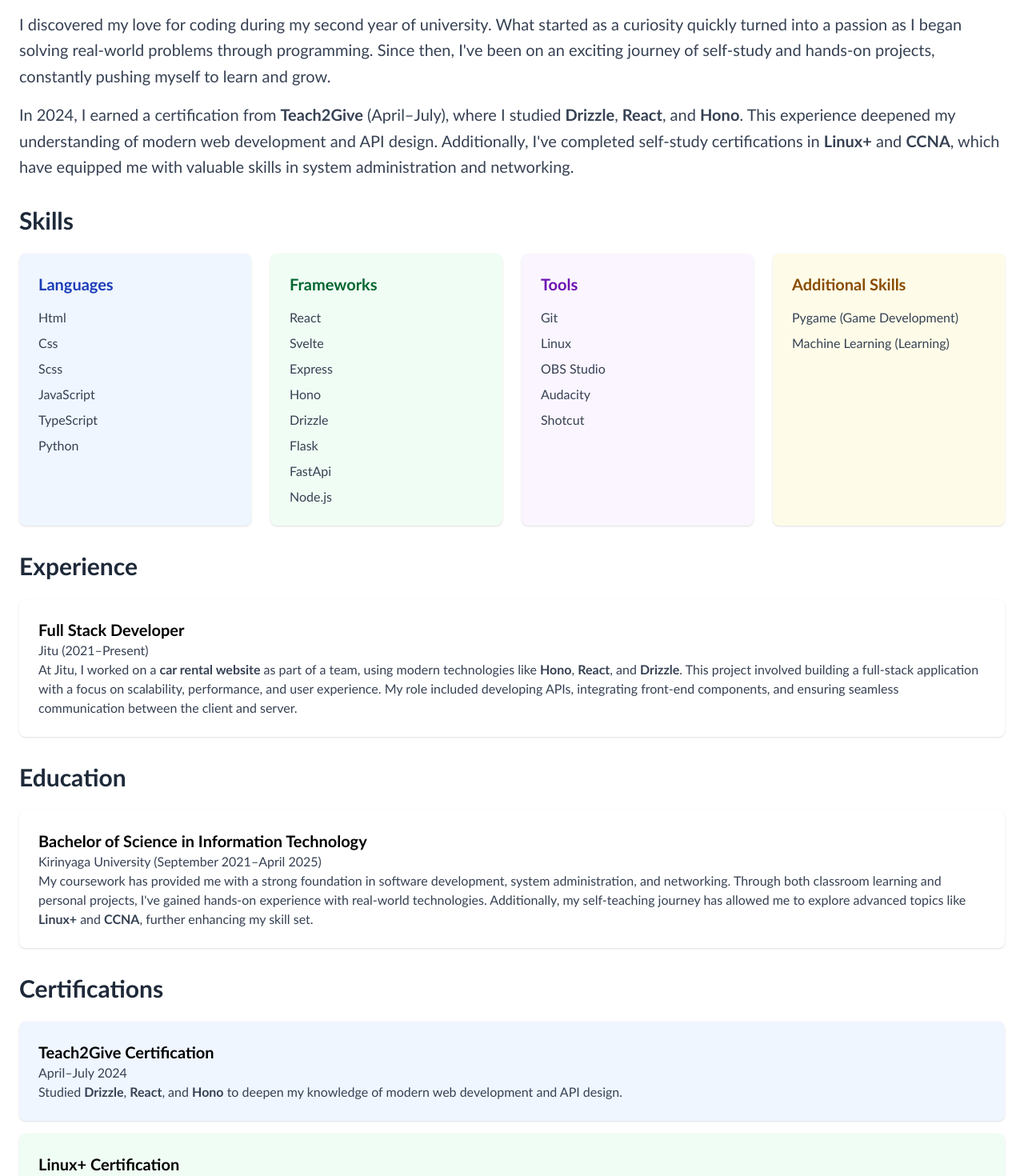
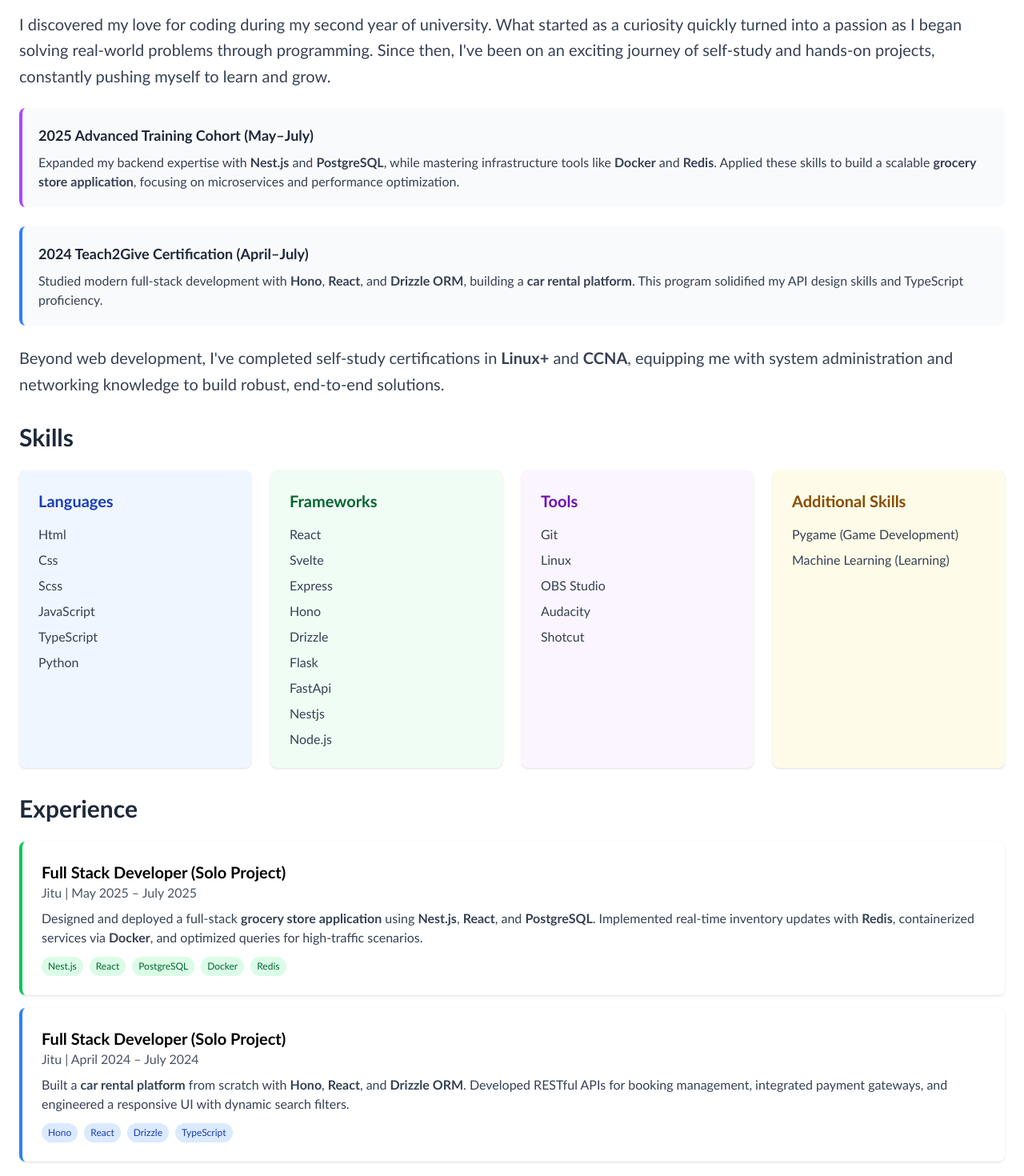
Before and after one commit to Pe-te-r/portfolio, a React (Vite) app: page /about in a window 1280 px wide. Shown: the part 380-1850 px from the top of the page at 80% size. Built offline with nearby package versions, Linux system fonts and the light colour scheme.

Commit message:
better experience

```diff
--- a/src/pages/About.tsx
+++ b/src/pages/About.tsx
@@ -5,7 +5,7 @@
 // Categorized skills
 const skills = {
     languages: ["Html","Css","Scss","JavaScript", "TypeScript", "Python"],
-    frameworks: ["React", "Svelte",  "Express", "Hono", "Drizzle", "Flask","FastApi","Node.js",],
+    frameworks: ["React", "Svelte",  "Express", "Hono", "Drizzle", "Flask","FastApi","Nestjs","Node.js"],
     tools: ["Git", "Linux", "OBS Studio", "Audacity", "Shotcut"],
     additional: ["Pygame (Game Development)","Machine Learning (Learning)"],
   };
@@ -51,7 +51,7 @@
         </p>
       </motion.section>
 
-      {/* My Journey */}
+      {/* My Journey
       <motion.section className="mb-8" variants={itemVariants}>
         <h2 className="text-2xl md:text-3xl font-semibold mb-4 text-gray-800">
           My Journey
@@ -70,7 +70,48 @@
           self-study certifications in <strong>Linux+</strong> and <strong>CCNA</strong>, which have equipped me
           with valuable skills in system administration and networking.
         </p>
-      </motion.section>
+      </motion.section> */}
+
+      <motion.section className="mb-8" variants={itemVariants}>
+  <h2 className="text-2xl md:text-3xl font-semibold mb-4 text-gray-800">
+    My Journey
+  </h2>
+  <p className="text-lg md:text-xl text-gray-700 leading-relaxed">
+    I discovered my love for coding during my second year of university.
+    What started as a curiosity quickly turned into a passion as I began
+    solving real-world problems through programming. Since then, I've been
+    on an exciting journey of self-study and hands-on projects, constantly
+    pushing myself to learn and grow.
+  </p>
+
+  <div className="mt-6 space-y-6">
+    {/* 2025 Training */}
+    <div className="bg-gray-50 p-5 rounded-lg border-l-4 border-purple-500">
+      <h3 className="text-lg font-semibold text-gray-800 mb-2">2025 Advanced Training Cohort (May–July)</h3>
+      <p className="text-gray-700">
+        Expanded my backend expertise with <strong>Nest.js</strong> and <strong>PostgreSQL</strong>, while mastering
+        infrastructure tools like <strong>Docker</strong> and <strong>Redis</strong>. Applied these skills to build
+        a scalable <strong>grocery store application</strong>, focusing on microservices and performance optimization.
+      </p>
+    </div>
+
+    {/* 2024 Certification */}
+    <div className="bg-gray-50 p-5 rounded-lg border-l-4 border-blue-500">
+      <h3 className="text-lg font-semibold text-gray-800 mb-2">2024 Teach2Give Certification (April–July)</h3>
+      <p className="text-gray-700">
+        Studied modern full-stack development with <strong>Hono</strong>, <strong>React</strong>, and <strong>Drizzle ORM</strong>,
+        building a <strong>car rental platform</strong>. This program solidified my API design skills
+        and TypeScript proficiency.
+      </p>
+    </div>
+  </div>
+
+  <p className="text-lg md:text-xl text-gray-700 leading-relaxed mt-6">
+    Beyond web development, I've completed self-study certifications in
+    <strong> Linux+</strong> and <strong>CCNA</strong>, equipping me with system administration
+    and networking knowledge to build robust, end-to-end solutions.
+  </p>
+</motion.section>
 
       {/* Skills */}
       <motion.section className="mb-8" variants={itemVariants}>
@@ -133,14 +174,14 @@
       </motion.section>
 
       {/* Experience */}
-      <motion.section className="mb-8" variants={itemVariants}>
+      {/* <motion.section className="mb-8" variants={itemVariants}>
         <h2 className="text-2xl md:text-3xl font-semibold mb-6 text-gray-800">
           Experience
         </h2>
-        <div className="space-y-4">
+         <div className="space-y-4">
           <div className="bg-white p-6 rounded-lg shadow-sm">
             <h3 className="text-xl font-semibold">Full Stack Developer</h3>
-            <p className="text-gray-700">Jitu (2021–Present)</p>
+            <p className="text-gray-700">Jitu (April 2024–31st July 2024)</p>
             <p className="text-gray-700">
               At Jitu, I worked on a <strong>car rental website</strong> as part of a team, using
               modern technologies like <strong>Hono</strong>, <strong>React</strong>, and <strong>Drizzle</strong>. This project
@@ -151,7 +192,62 @@
             </p>
           </div>
         </div>
-      </motion.section>
+        <div className="space-y-4">
+          <div className="bg-white p-6 rounded-lg shadow-sm">
+            <h3 className="text-xl font-semibold">Full Stack Developer</h3>
+            <p className="text-gray-700">Jitu (April 2024–31st July 2024)</p>
+            <p className="text-gray-700">
+              At Jitu, I worked on a <strong>car rental website</strong> as part of a team, using
+              modern technologies like <strong>Hono</strong>, <strong>React</strong>, and <strong>Drizzle</strong>. This project
+              involved building a full-stack application with a focus on
+              scalability, performance, and user experience. My role included
+              developing APIs, integrating front-end components, and ensuring
+              seamless communication between the client and server.
+            </p>
+          </div>
+        </div>
+      </motion.section> */}
+      <motion.section className="mb-8" variants={itemVariants}>
+  <h2 className="text-2xl md:text-3xl font-semibold mb-6 text-gray-800">
+    Experience
+  </h2>
+  <div className="space-y-4">
+    {/* 2025 - Solo Grocery Store Project */}
+    <div className="bg-white p-6 rounded-lg shadow-sm border-l-4 border-green-500">
+      <h3 className="text-xl font-semibold">Full Stack Developer (Solo Project)</h3>
+      <p className="text-gray-600 mb-2">Jitu | May 2025 – July 2025</p>
+      <p className="text-gray-700">
+        Designed and deployed a full-stack <strong>grocery store application</strong> using <strong>Nest.js</strong>, <strong>React</strong>, and <strong>PostgreSQL</strong>.
+        Implemented real-time inventory updates with <strong>Redis</strong>, containerized services via <strong>Docker</strong>,
+        and optimized queries for high-traffic scenarios.
+      </p>
+      <div className="mt-3 flex flex-wrap gap-2">
+        <span className="px-2 py-1 bg-green-100 text-green-800 text-xs rounded-full">Nest.js</span>
+        <span className="px-2 py-1 bg-green-100 text-green-800 text-xs rounded-full">React</span>
+        <span className="px-2 py-1 bg-green-100 text-green-800 text-xs rounded-full">PostgreSQL</span>
+        <span className="px-2 py-1 bg-green-100 text-green-800 text-xs rounded-full">Docker</span>
+        <span className="px-2 py-1 bg-green-100 text-green-800 text-xs rounded-full">Redis</span>
+      </div>
+    </div>
+
+    {/* 2024 - Solo Car Rental Project */}
+    <div className="bg-white p-6 rounded-lg shadow-sm border-l-4 border-blue-500">
+      <h3 className="text-xl font-semibold">Full Stack Developer (Solo Project)</h3>
+      <p className="text-gray-600 mb-2">Jitu | April 2024 – July 2024</p>
+      <p className="text-gray-700">
+        Built a <strong>car rental platform</strong> from scratch with <strong>Hono</strong>, <strong>React</strong>, and <strong>Drizzle ORM</strong>.
+        Developed RESTful APIs for booking management, integrated payment gateways,
+        and engineered a responsive UI with dynamic search filters.
+      </p>
+      <div className="mt-3 flex flex-wrap gap-2">
+        <span className="px-2 py-1 bg-blue-100 text-blue-800 text-xs rounded-full">Hono</span>
+        <span className="px-2 py-1 bg-blue-100 text-blue-800 text-xs rounded-full">React</span>
+        <span className="px-2 py-1 bg-blue-100 text-blue-800 text-xs rounded-full">Drizzle</span>
+        <span className="px-2 py-1 bg-blue-100 text-blue-800 text-xs rounded-full">TypeScript</span>
+      </div>
+    </div>
+  </div>
+</motion.section>
 
       {/* Education */}
       <motion.section className="mb-8" variants={itemVariants}>
@@ -219,8 +315,7 @@
             When I'm not coding, I enjoy playing chess, which helps me sharpen my
             strategic thinking, and going on bicycle rides to clear my mind and stay
             active. I'm also passionate about <strong>game development</strong> and love creating games
-            using <strong>Pygame</strong>. Beyond web development, I'm exploring other technologies like
-            <strong>Android development</strong> to expand my skill set. Additionally, I have experience
+            using <strong>Pygame</strong>. Beyond web development, I'm exploring other technologies like <strong>Android development</strong> to expand my skill set. Additionally, I have experience
             with tools like <strong>OBS Studio</strong>, <strong>Audacity</strong>, and <strong>Shotcut</strong> for video and audio editing.
           </p>
         </div>
```
